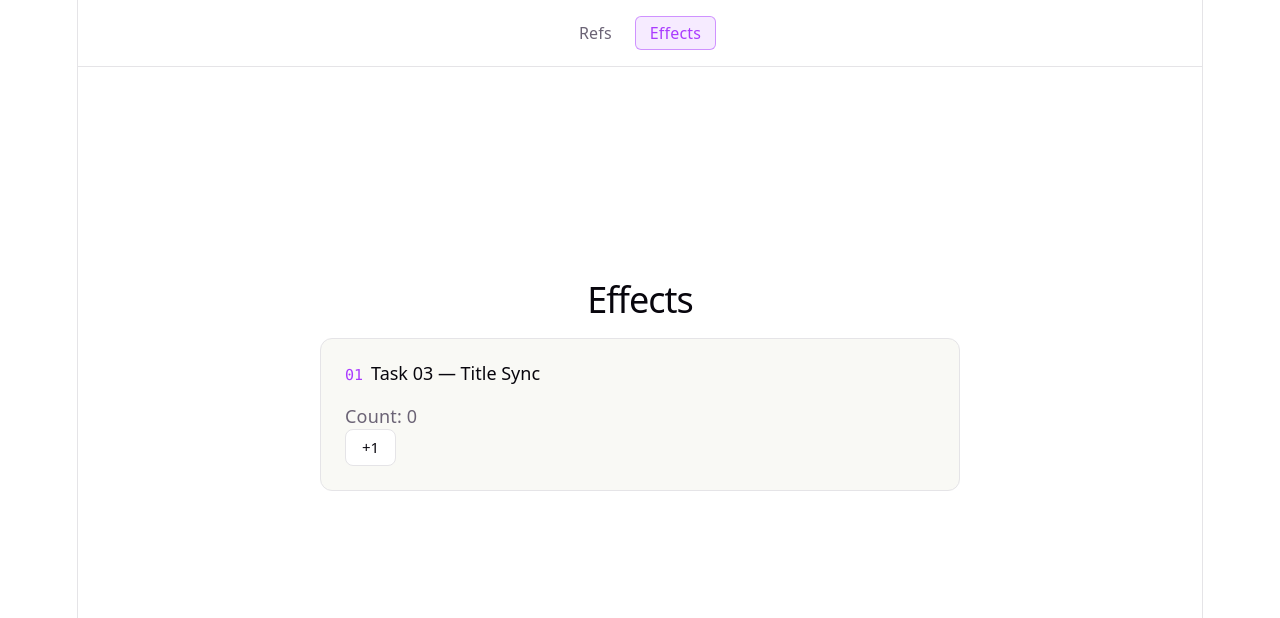
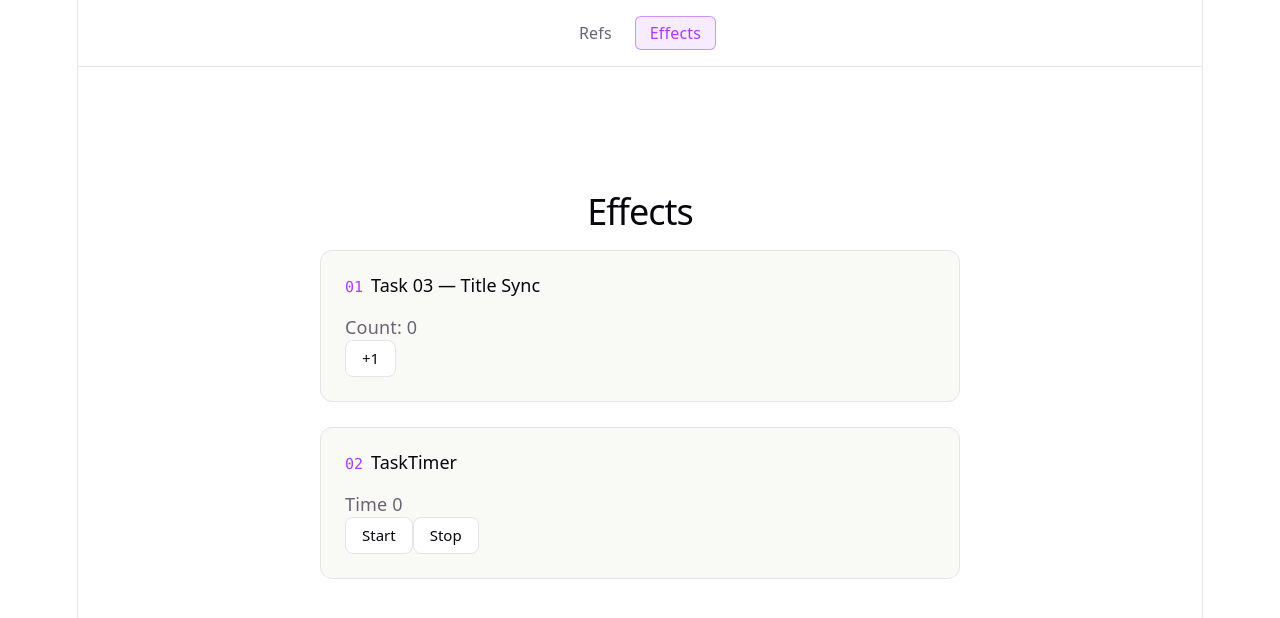
Before and after one commit to Grigogo/mentor, a React (Vite) app: page /effects in a window 1280 px wide. Shown: the top 618 px of the page. Built offline with nearby package versions, Linux system fonts and the light colour scheme.

Commit message:
add timer

```diff
--- a/src/components/effects/TaskTimer.tsx
+++ b/src/components/effects/TaskTimer.tsx
@@ -1,5 +1,36 @@
+import { useEffect, useState } from "react";
+
 const TaskTimer = () => {
-  return <div>{`Time ${1}`}</div>;
+  const [time, setTime] = useState(0);
+  const [isRunning, setIsRunning] =
+    useState(false);
+
+  useEffect(() => {
+    if (isRunning) {
+      const intervalId = setInterval(() => {
+        setTime((time) => time + 1);
+      }, 1000);
+      return () => clearInterval(intervalId);
+    }
+  }, [isRunning]);
+  return (
+    <>
+      <div>{`Time ${time}`}</div>
+      <button
+        onClick={() => setIsRunning(!isRunning)}
+      >
+        {isRunning ? "Pause" : "Start"}
+      </button>
+      <button
+        onClick={() => {
+          setIsRunning(false);
+          setTime(0);
+        }}
+      >
+        Stop
+      </button>
+    </>
+  );
 };
 
 export default TaskTimer;
--- a/src/pages/EffectsPage.tsx
+++ b/src/pages/EffectsPage.tsx
@@ -1,3 +1,4 @@
+import TaskTimer from "../components/effects/TaskTimer";
 import { TaskTitle } from "../components/effects/TaskTitle";
 import { TaskCard } from "../components/TaskCard";
 
@@ -5,13 +6,15 @@ export function EffectsPage() {
   return (
     <section className="page">
       <h1 className="page-title">Effects</h1>
-
       <TaskCard
         num="01"
         title="Task 03 — Title Sync"
       >
         <TaskTitle />
       </TaskCard>
+      <TaskCard num="02" title="TaskTimer">
+        <TaskTimer />
+      </TaskCard>
     </section>
   );
 }
```
